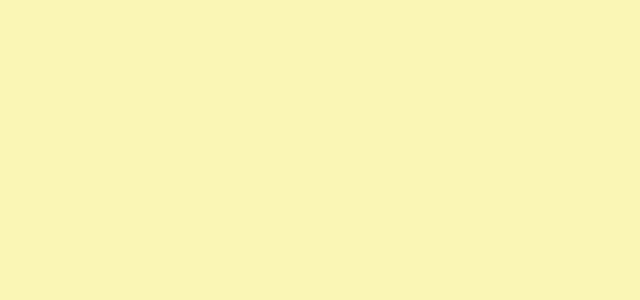
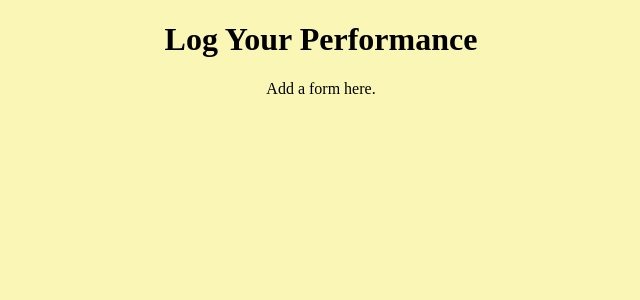
Before and after one commit to basementlivin/Music-for-Keyboard-and-Mouse-v2.0, a React (Create React App) app: page /performancelog in a window 1280 px wide. Before the commit this address had no page. Shown: the top 300 px of the page, without its empty margins (319-959 px from the left). Built offline with nearby package versions, Linux system fonts and the light colour scheme.

Commit message:
Create new Performance Log component and route

```diff
--- a/src/App.js
+++ b/src/App.js
@@ -4,6 +4,7 @@ import SplashPage from "./pages/SplashPage"
 import Archive from "./pages/Archive"
 import Performance from "./pages/Performance"
 import ShowRecordingDetails from "./pages/ShowRecordingDetails"
+import LogPerformance from "./pages/LogPerformance"
 import './App.css'
 
 
@@ -13,6 +14,7 @@ export default function Main () {
             <Routes>
                 <Route path="/" element={<SplashPage />} />
                 <Route path="/performance" element={<Performance />} />
+                <Route path="/performancelog" element={<LogPerformance />} />
                 <Route path="/archive" element={<Archive />} />
                 <Route path="/archive/:id" element={<ShowRecordingDetails />} />
             </Routes>
--- /dev/null
+++ b/src/pages/LogPerformance.js
@@ -0,0 +1,10 @@
+import React from "react"
+
+export default function LogPerformance () {
+    return (
+        <div>
+            <h1>Log Your Performance</h1>
+            <p>Add a form here.</p>
+        </div>
+    )
+}
--- a/src/pages/Performance.js
+++ b/src/pages/Performance.js
@@ -155,6 +155,7 @@ export default function Performance() {
     const [promptIndex, setPromptIndex] = useState(0)
     const [numberOfClicks, setNumberOfClicks] = useState(0)
     const [numberOfKeyDowns, setNumberOfKeyDowns] = useState(0)
+    const [startTime, setStartTime] = useState(0)
 
     // handler functions that are called by event listeners
     const clickHandler = (MouseEvent) => {
```
